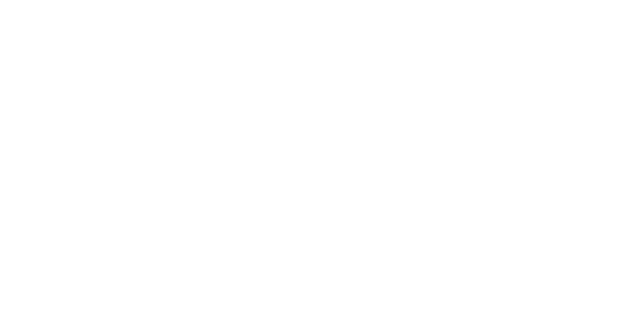
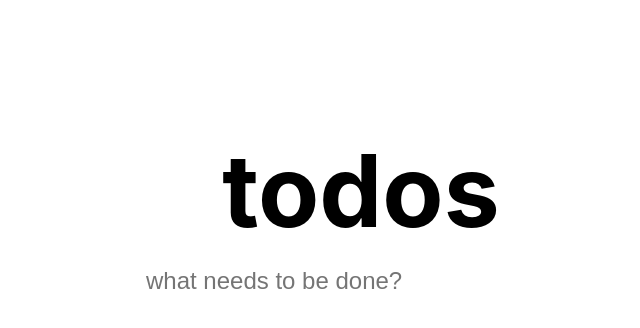
Before and after one commit to MagicalBridge/react-hooks, a React (Create React App) app in the folder learn-hooks/: page / in a window 1280 px wide. Shown: the top 328 px of the page, without its empty margins (279-919 px from the left). Built offline with nearby package versions, Linux system fonts and the light colour scheme.

Commit message:
完成todos

```diff
--- a/learn-hooks/src/App.css
+++ b/learn-hooks/src/App.css
@@ -1,3 +1,68 @@
-.todo-list{
+.todo-list {
   width: 550px;
+  margin: 130px auto;
+  background: #ffffff;
+  box-shadow: 0 2px 4px 0 rgba((red), green, blue, alpha)
 }
+
+.control h1 {
+  width: 100%;
+  font-size: 100px;
+  text-align: center;
+  margin: 0;
+  color: rgba(red, green, blue, alpha)
+}
+
+.control .new-todo {
+  padding: 16px 16px 16px 60px;
+  border: 0;
+  outline: none;
+  font-size: 24px;
+  box-sizing: border-box;
+  width: 100%;
+  line-height: 1.4rm;
+  box-shadow: rgba((red), green, blue, alpha);
+}
+
+.todos {
+  margin: 0;
+  padding: 0;
+  list-style: none;
+
+}
+
+.todo-item {
+  margin: 0;
+  padding: 0;
+  list-style: none;
+  font-size: 24px;
+  display: flex;
+  align-items: center;
+}
+
+.todo-item input {
+  display: block;
+  width: 20px;
+  height: 20px;
+  margin: 0 20px;
+}
+
+.todo-item label {
+  float: 1;
+  padding: 15px 15px 15px 0;
+  line-height: 1.2;
+  display: block;
+}
+
+.todo-item label.complete {
+  text-decoration: line-through;
+}
+
+.todo-item button {
+  border: 0;
+  outline: 0;
+  display: block;
+  width: 40px;
+  text-align: center;
+  font-size: 30px;
+}
--- a/learn-hooks/src/App.js
+++ b/learn-hooks/src/App.js
@@ -1,42 +1,141 @@
-import React, { useState, useEffect, useRef, useCallback } from 'react'
+import React, { useState, useCallback, useRef, useEffect } from 'react'
 import './App.css'
 
+let idSeq = new Date().getTime();
 
-function Control() {
-  return <div></div>
+
+function Control(props) {
+  const { addTodo } = props
+  const inputRef = useRef()
+
+  const onSubmit = (e) => {
+    // 阻止默认事件
+    e.preventDefault();
+    const newText = inputRef.current.value.trim();
+
+    if (newText === '') {
+      return
+    }
+    // 添加代办事项
+    addTodo({
+      id: ++idSeq,
+      text: newText,
+      complete: false
+    })
+
+    // 添加完之后清空input的值
+    inputRef.current.value = ''
+
+  }
+
+  return (
+    <div className="control">
+      <h1>todos</h1>
+      <form onSubmit={onSubmit}>
+        <input type="text" ref={inputRef} className="new-todo" placeholder="what needs to be done?" />
+      </form>
+    </div>
+  )
 }
 
-function Todos() {
-  return <div></div>
+function TodoItem(props) {
+  const {
+    todo: {
+      id,
+      text,
+      complete
+    },
+    toggleTodo, removeTodo
+  } = props
+
+  const onChange = () => {
+    toggleTodo(id)
+  }
+
+  const onRemove = () => {
+    removeTodo(id)
+  }
+  return (
+    <li className="todo-item">
+      <input
+        type="checkbox"
+        onChange={onChange}
+        checked={complete}
+      />
+      <label className={complete ? 'complete' : ""}>
+        {text}
+      </label>
+      <button onClick={onRemove}>&#xd7;</button>
+    </li>
+  )
 }
+
+function Todos(props) {
+  const { todos, toggleTodo, removeTodo } = props
+  return (
+    <ul>
+      {
+        todos.map(todo => {
+          return (
+            // 这里因为是列表所以为了避免修改一个影响其他的组件这里内部再抽象一层组件
+            <TodoItem
+              key={todo.id}
+              todo={todo}
+              toggleTodo={toggleTodo}
+              removeTodo={removeTodo}
+            />
+          )
+        })
+      }
+    </ul>
+  )
+}
+
+const LS_KEY = '_$-todos_'
 
 function TodoList() {
   const [todos, setTodos] = useState([])
 
-  const addTodo = (todo) => {
-    // setTodos 传入一个函数避免直接对修改 todos
+  // 将一个新的代办添加到数组的尾部，参数是一个新的todo
+  const addTodo = useCallback((todo) => {
+    // setTodos 传入一个函数避免对 todos 这个变量的直接依赖
     setTodos(todos => [...todos, todo])
-  }
+  }, [])
 
-  const removeTodo = (id) => {
+  // 删除一个指定的代办 为了优化性能传入的函数使用 useCallback 包裹
+  const removeTodo = useCallback((id) => {
     setTodos(todos => todos.filter(todo => {
       return todo.id !== id
     }))
-  }
+  }, [])
 
-  const toggleTodo = (id) => {
+  // 改变代办的是否完成的标志位
+  const toggleTodo = useCallback((id) => {
     setTodos(todos => todos.map(todo => {
       return todo.id === id ? {
         ...todo,
         complete: !todo.complete,
-      }
-        : todo;
+      } : todo;
     }))
-  }
+  }, [])
+
+  // 这是读取的逻辑
+  useEffect( () => {
+    const todos = JSON.parse(localStorage.getItem(LS_KEY) || '[]')
+    setTodos(todos)
+  },[])
+
+  // 为了防止刷新之后页面数据 我们使用副作用同步数据
+  useEffect(() => {
+    localStorage.setItem(LS_KEY,JSON.stringify(todos))
+  }, [todos])
+
+
+
   return (
     <div className="todo-list">
       <Control addTodo={addTodo} />
-      <Todos removeTodo={removeTodo} toggleTodo={toggleTodo} />
+      <Todos removeTodo={removeTodo} toggleTodo={toggleTodo} todos={todos} />
     </div>
   );
 }
```
